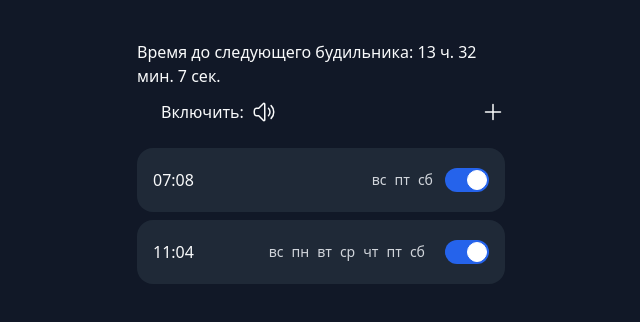
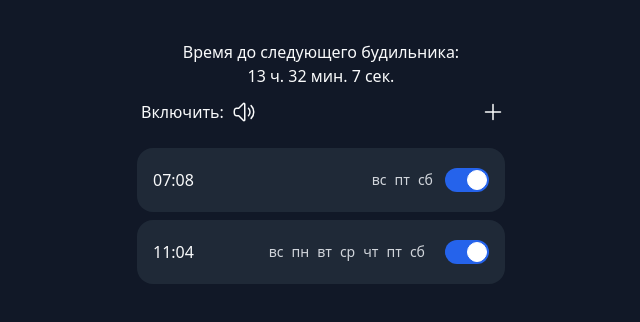
Before and after one commit to AlexKoshelev/alarm, a React (Vite) app: page / in a window 1280 px wide. Shown: the top 322 px of the page, without its empty margins (319-959 px from the left). Built offline with nearby package versions, Linux system fonts and the light colour scheme; data requests are answered from the project's data file.

Commit message:
fix: поправил верстку

```diff
--- a/src/modules/alarm/ui/next-alarm-countdown/next-alarm-countdown.jsx
+++ b/src/modules/alarm/ui/next-alarm-countdown/next-alarm-countdown.jsx
@@ -1,20 +1,30 @@
 import { useNextAlarmCountdown } from "@/modules/alarm/model/use-next-alarm-countdown.js";
-import {useSelector} from "react-redux";
+import { useSelector } from "react-redux";
 
 export const NextAlarmCountdown = () => {
-  const currentlyPlayingAlarm = useSelector((state) => state.alarm.currentlyPlayingAlarm);
+  const currentlyPlayingAlarm = useSelector(
+    (state) => state.alarm.currentlyPlayingAlarm
+  );
   const timeRemaining = useNextAlarmCountdown();
 
-  const nextAlarmMessage = timeRemaining
-      ? `Время до следующего будильника: ${timeRemaining}`
-      : 'Нет ближайших активных будильников.';
-
+  const nextAlarmMessage = timeRemaining ? (
+    <span>
+      Время до следующего будильника: <br />
+      {timeRemaining}
+    </span>
+  ) : (
+    <span>Нет ближайших активных будильников.</span>
+  );
 
   return (
-      <div>
-        <p>
-          {currentlyPlayingAlarm ? 'Будильник воспроизводится' : nextAlarmMessage}
-        </p>
-      </div>
+    <div className="text-center">
+      <p>
+        {currentlyPlayingAlarm ? (
+          <span>Будильник воспроизводится</span>
+        ) : (
+          nextAlarmMessage
+        )}
+      </p>
+    </div>
   );
 };
--- a/src/modules/alarm/ui/settings-panel/settings-panel.jsx
+++ b/src/modules/alarm/ui/settings-panel/settings-panel.jsx
@@ -24,10 +24,18 @@ export const SettingsPanel = () => {
     <div className="flex items-center justify-between pt-1">
       <Button
         type={soundResolution ? "danger" : "success"}
-        className="px-1 inline-flex gap-x-2"
+        className="px-[4px] inline-flex gap-x-2"
         onClick={handleToggleSoundResolution}
       >
-        {soundResolution ? <>Выключить: <SoundOffIcon /></> : <>Включить: <SoundOnIcon /></>}
+        {soundResolution ? (
+          <>
+            Выключить: <SoundOffIcon />
+          </>
+        ) : (
+          <>
+            Включить: <SoundOnIcon />
+          </>
+        )}
       </Button>
       <Link className="ml-auto" to="/create">
         <PlusIcon />
```
